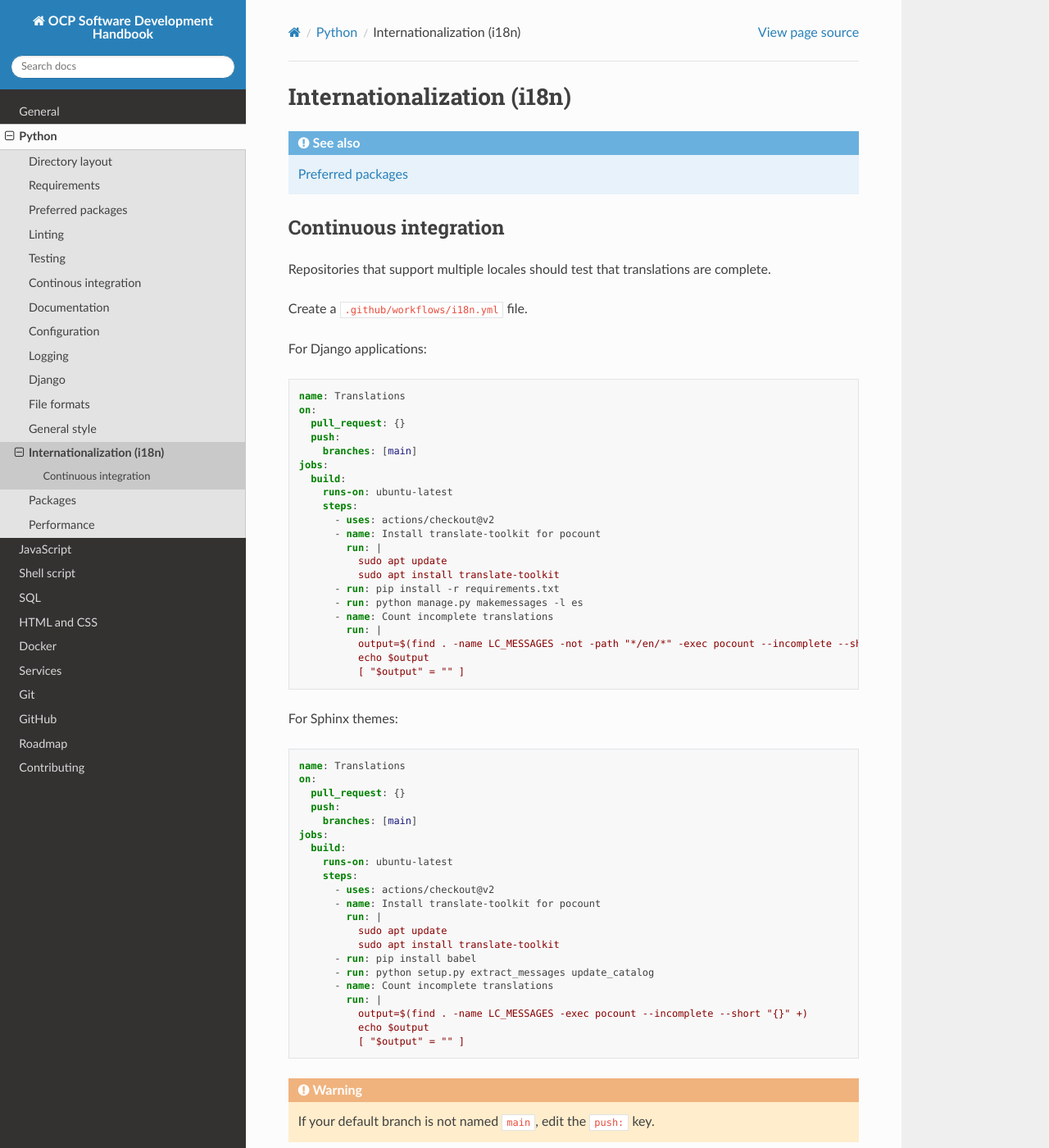
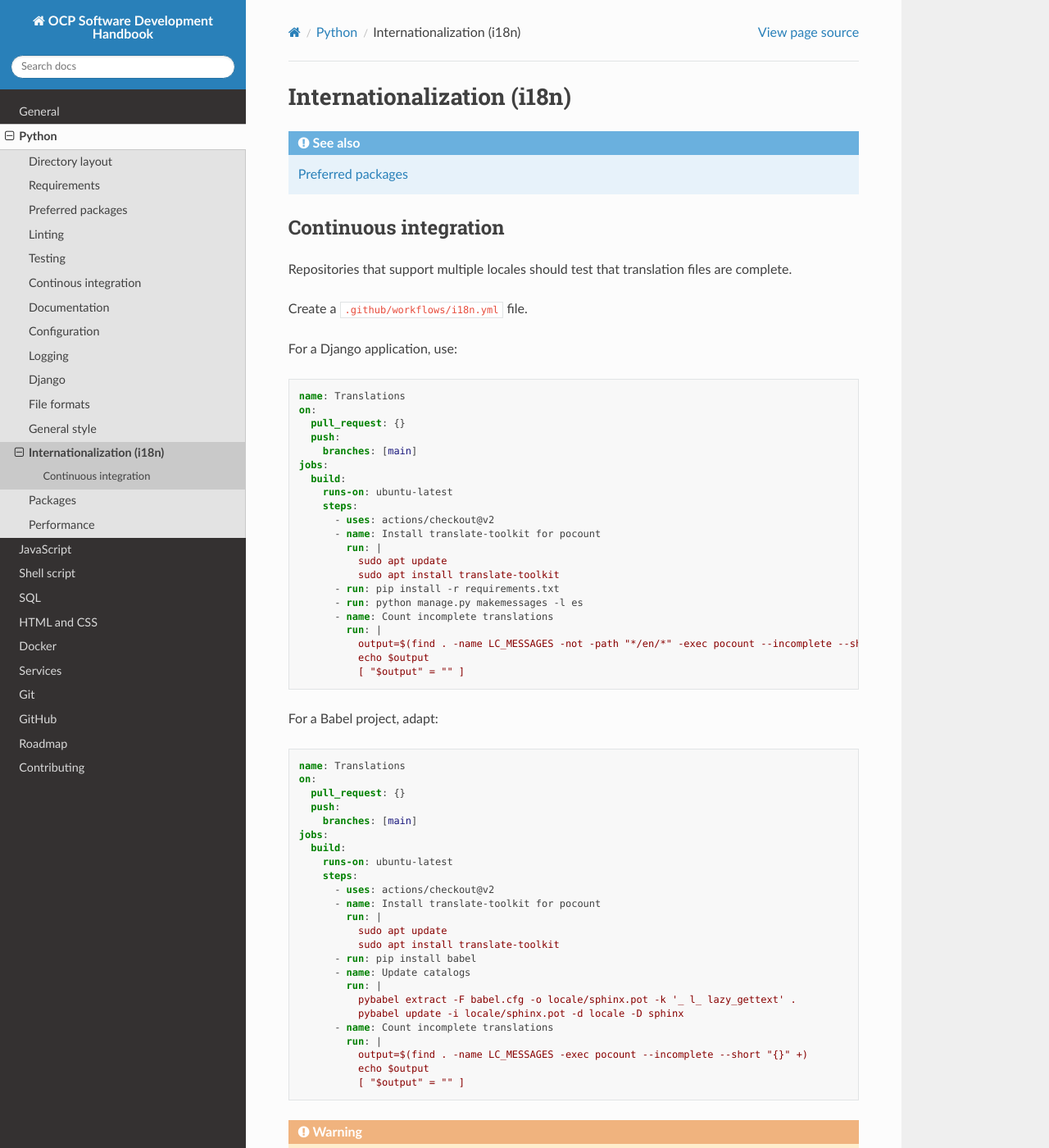
Before and after one commit to open-contracting/software-development-handbook, a Sphinx documentation site: the page built from docs/python/i18n.rst, in a window 1280 px wide and 1400 px high. Shown: the whole window at 82% size. Built offline with Sphinx 7.4.7 and the Read the Docs theme 2.0.0, drawn with Linux system fonts in a browser that asks for light colours.

Commit message:
python/i18n: Make i18n.yml more generic for Babel projects

```diff
--- a/docs/python/i18n.rst
+++ b/docs/python/i18n.rst
@@ -10,18 +10,18 @@ Internationalization (i18n)
 Continuous integration
 ----------------------
 
-Repositories that support multiple locales should test that translations are complete.
+Repositories that support multiple locales should test that translation files are complete.
 
 Create a ``.github/workflows/i18n.yml`` file.
 
-For Django applications:
+For a Django application, use:
 
 .. literalinclude:: samples/i18n-django.yml
    :language: yaml
 
-For Sphinx themes:
+For a Babel project, adapt:
 
-.. literalinclude:: samples/i18n-sphinx-theme.yml
+.. literalinclude:: samples/i18n-babel.yml
    :language: yaml
 
 .. warning::
--- a/docs/python/samples/i18n-sphinx-theme.yml
+++ b/docs/python/samples/i18n-babel.yml
@@ -13,7 +13,10 @@ jobs:
           sudo apt update
           sudo apt install translate-toolkit
       - run: pip install babel
-      - run: python setup.py extract_messages update_catalog
+      - name: Update catalogs
+        run: |
+          pybabel extract -F babel.cfg -o locale/sphinx.pot -k '_ l_ lazy_gettext' .
+          pybabel update -i locale/sphinx.pot -d locale -D sphinx
       - name: Count incomplete translations
         run: |
           output=$(find . -name LC_MESSAGES -exec pocount --incomplete --short "{}" +)
```
